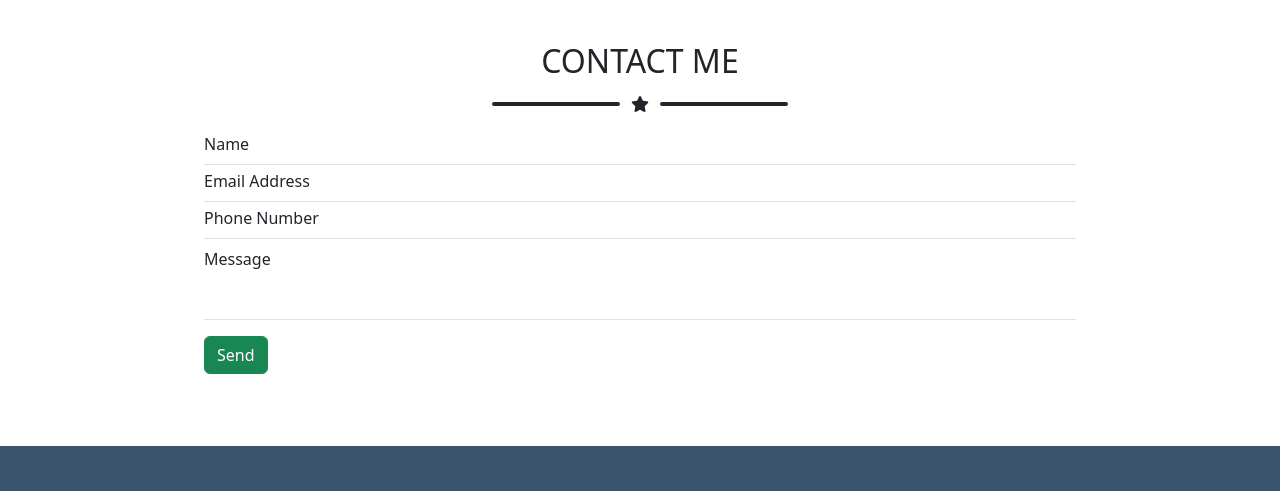
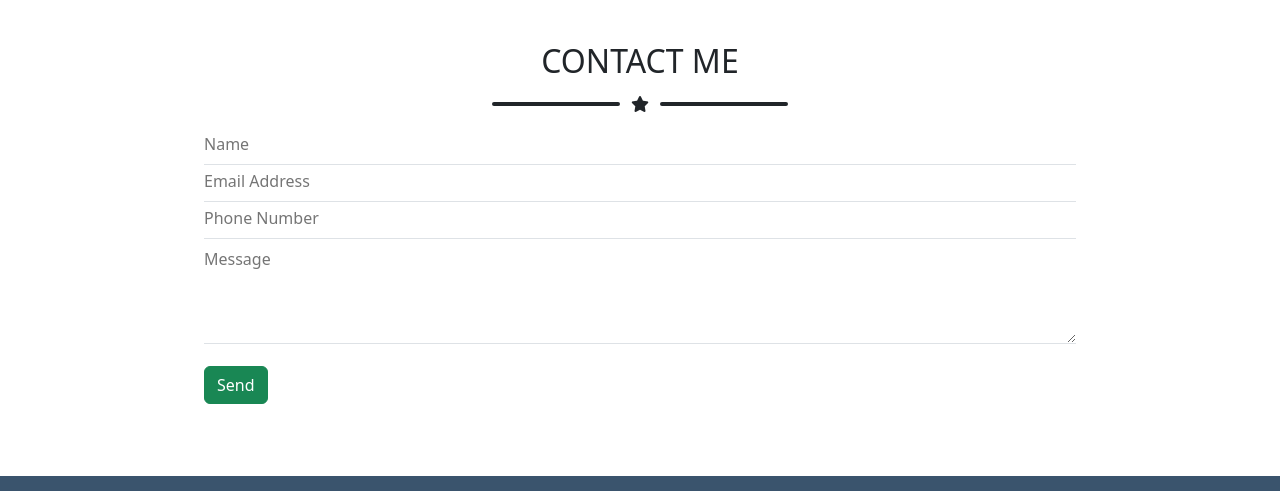
Before and after one commit to andreadldev/html-css-bootstrap-freelancer, a plain HTML site: page index.html in a window 1280 px wide. Shown: the part 1600-2091 px from the top of the page. Drawn offline with nearby package versions, Linux system fonts and the light colour scheme.

Commit message:
Inserisci form

```diff
--- a/css/style.css
+++ b/css/style.css
@@ -69,3 +69,15 @@ section:last-child {
     padding: 10px;
     margin: 0 4px;
 }
+
+.no-border {
+    border: none;
+}
+
+.no-border:focus {
+    outline: 0;
+}
+
+.border-bottom:focus {
+    box-shadow: inset 0px -3px 2px -2px #C2DBFE;
+}
--- a/index.html
+++ b/index.html
@@ -120,11 +120,17 @@
                 <hr>
             </div>
                 <div class="text-start py-2">
-                    <div class="border-bottom pt-1 pb-2">Name</div>
-                    <div class="border-bottom pt-1 pb-2">Email Address</div>
-                    <div class="border-bottom pt-1 pb-2">Phone Number</div>
-                    <div class="border-bottom pt-2 pb-5">Message</div>
-                    <button class="btn btn-success my-3">Send</button>
+                    <label class="w-100">
+                        <input type="text" class="no-border border-bottom pt-1 pb-2 w-100" placeholder="Name">
+                    </label>
+                    <label class="w-100">
+                        <input type="email" class="no-border border-bottom pt-1 pb-2 w-100" placeholder="Email Address">
+                    </label>
+                    <label class="w-100">
+                        <input type="tel" class="no-border border-bottom pt-1 pb-2 w-100" placeholder="Phone Number">
+                    </label>
+                    <textarea class="no-border border-bottom pt-2 pb-5 w-100" placeholder="Message"></textarea>
+                    <button type="submit" class="btn btn-success my-3">Send</button>
                 </div>
             </div>
         </section>
```
